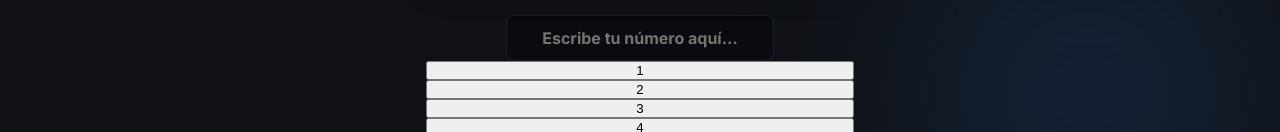
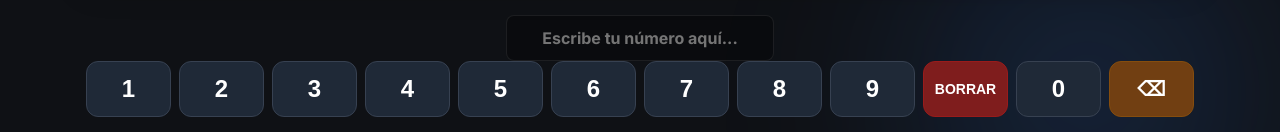
Before and after one commit to raizelmanada-ops/rifas, a Next.js app: page / in a window 1280 px wide. Shown: the part 668-800 px from the top of the page. Built offline with nearby package versions, Linux system fonts and the light colour scheme; no server answers; the database is empty.

Commit message:
Fix mobile keyboard and layout styling

```diff
--- a/src/components/TicketGrid.tsx
+++ b/src/components/TicketGrid.tsx
@@ -140,7 +140,12 @@ export default function TicketGrid({ onSelectTicket }: { onSelectTicket: (ticket
         <div className="relative w-full">
           <input
             type="text"
+            name="ticketSearch"
+            id="ticketSearch"
             inputMode="none"
+            autoComplete="off"
+            autoCorrect="off"
+            spellCheck="false"
             placeholder="Escribe tu número aquí..."
             className="input-field w-full text-center text-2xl tracking-widest font-bold h-16"
             value={search}
@@ -149,31 +154,39 @@ export default function TicketGrid({ onSelectTicket }: { onSelectTicket: (ticket
         </div>
 
         {/* Teclado numérico virtual integrado */}
-        <div className="mt-6 grid grid-cols-3 gap-3 max-w-[280px] mx-auto">
+        <div className="mt-6 flex flex-wrap justify-center gap-2 max-w-[280px] mx-auto">
           {[1, 2, 3, 4, 5, 6, 7, 8, 9].map(num => (
             <button
               key={num}
+              type="button"
               onClick={() => { if (search.length < 4) setSearch(search + num); }}
-              className="bg-white/5 hover:bg-accent hover:text-black text-white font-black text-2xl h-14 rounded-xl border border-white/10 transition-all shadow-md flex justify-center items-center"
+              style={{ width: '85px', height: '56px', backgroundColor: '#1f2937', color: 'white', borderRadius: '12px', border: '1px solid #374151', fontSize: '24px', fontWeight: '900' }}
+              className="hover:bg-[#FFD700] hover:text-black transition-all shadow-lg flex justify-center items-center"
             >
               {num}
             </button>
           ))}
           <button
+            type="button"
             onClick={() => setSearch("")}
-            className="bg-danger/20 hover:bg-danger text-white font-bold text-lg h-14 rounded-xl border border-danger/30 transition-all shadow-md flex justify-center items-center"
+            style={{ width: '85px', height: '56px', backgroundColor: '#7f1d1d', color: 'white', borderRadius: '12px', border: '1px solid #991b1b', fontSize: '14px', fontWeight: 'bold' }}
+            className="hover:bg-red-600 transition-all shadow-lg flex justify-center items-center"
           >
             BORRAR
           </button>
           <button
+            type="button"
             onClick={() => { if (search.length < 4) setSearch(search + "0"); }}
-            className="bg-white/5 hover:bg-accent hover:text-black text-white font-black text-2xl h-14 rounded-xl border border-white/10 transition-all shadow-md flex justify-center items-center"
+            style={{ width: '85px', height: '56px', backgroundColor: '#1f2937', color: 'white', borderRadius: '12px', border: '1px solid #374151', fontSize: '24px', fontWeight: '900' }}
+            className="hover:bg-[#FFD700] hover:text-black transition-all shadow-lg flex justify-center items-center"
           >
             0
           </button>
           <button
+            type="button"
             onClick={() => setSearch(search.slice(0, -1))}
-            className="bg-warning/20 hover:bg-warning text-white font-bold text-xl h-14 rounded-xl border border-warning/30 transition-all shadow-md flex justify-center items-center"
+            style={{ width: '85px', height: '56px', backgroundColor: '#713f12', color: 'white', borderRadius: '12px', border: '1px solid #854d0e', fontSize: '20px', fontWeight: 'bold' }}
+            className="hover:bg-yellow-600 transition-all shadow-lg flex justify-center items-center"
           >
             ⌫
           </button>
```
